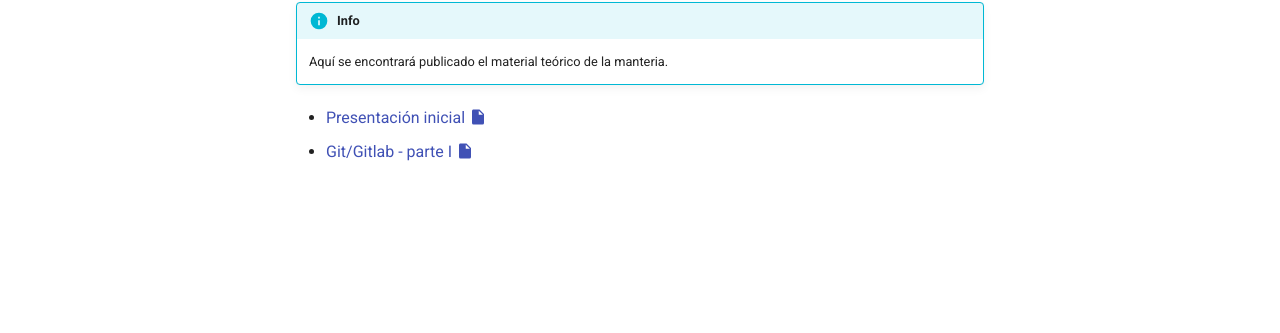
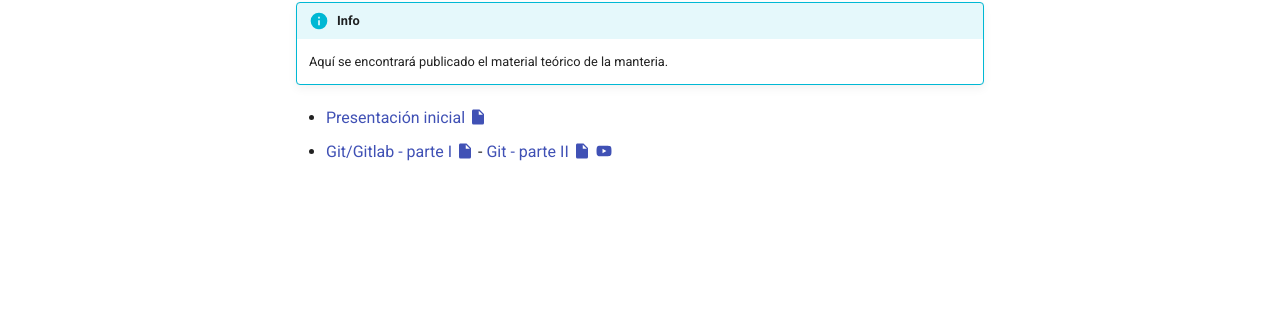
Before and after one commit to Proyecto-de-Software/2022, an MkDocs documentation site: the page built from docs/01_teorias.md, in a window 1280 px wide. Shown: the part 226-559 px from the top of the page. Built offline with MkDocs 1.6.1 and Material for MkDocs 9.7.7, drawn with Linux system fonts in a browser that asks for light colours.

Commit message:
git youtube

```diff
--- a/docs/01_teorias.md
+++ b/docs/01_teorias.md
@@ -4,4 +4,4 @@
     Aquí se encontrará publicado el material teórico de la manteria.
 
 * [Presentación inicial](presentacion) [:material-file:](presentacion.pdf)
-* [Git/Gitlab - parte I](clase1_1) [:material-file:](clase1_1.pdf)
+* [Git/Gitlab - parte I](clase1_1) [:material-file:](clase1_1.pdf) - [Git - parte II](clase1_2) [:material-file:](clase1_2.pdf) [:material-youtube:](https://youtu.be/w931Lo6ab84)
```
